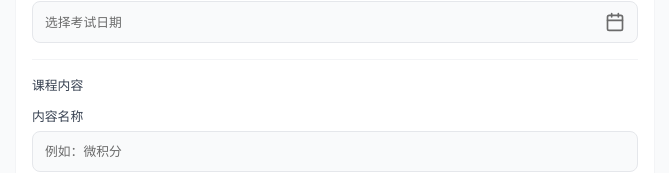
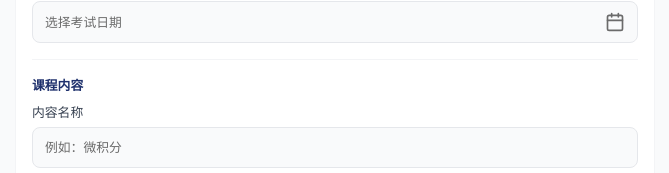
Before and after one commit to cornie-yuu/exam-helper, a React (Vite) app: page / in a window 1280 px wide. Shown: the part 448-621 px from the top of the page, without its empty margins (305-974 px from the left). Built offline with nearby package versions, Linux system fonts and the light colour scheme.

Commit message:
统一标题样式为text-sm font-bold text-navy

```diff
--- a/src/components/CourseForm.tsx
+++ b/src/components/CourseForm.tsx
@@ -240,7 +240,7 @@
           </div>
 
           <div className="border-t border-gray-100 pt-4 mt-4">
-            <h3 className="text-sm font-medium text-gray-700 mb-3">课程内容</h3>
+            <h3 className="text-sm font-bold text-navy mb-2">课程内容</h3>
 
             {contents.length > 0 && (
               <div className="space-y-2 mb-3">
```
